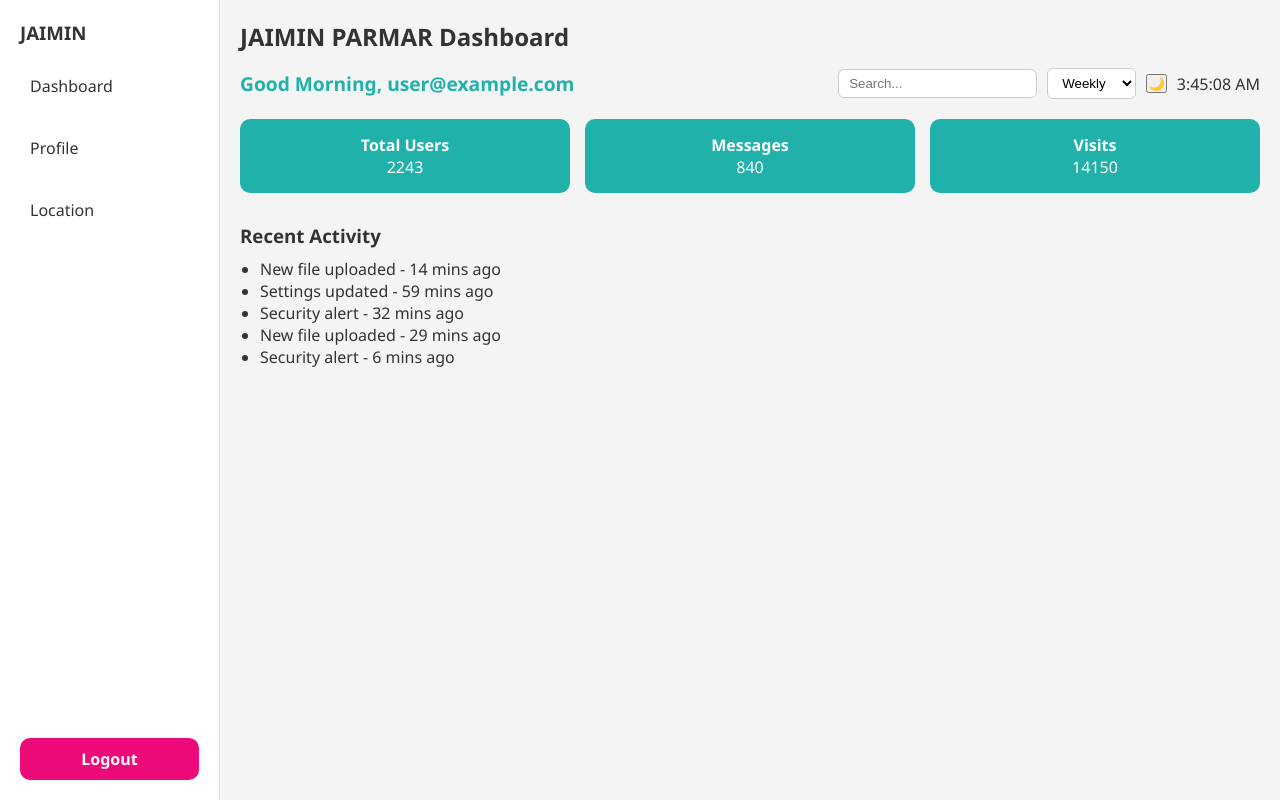
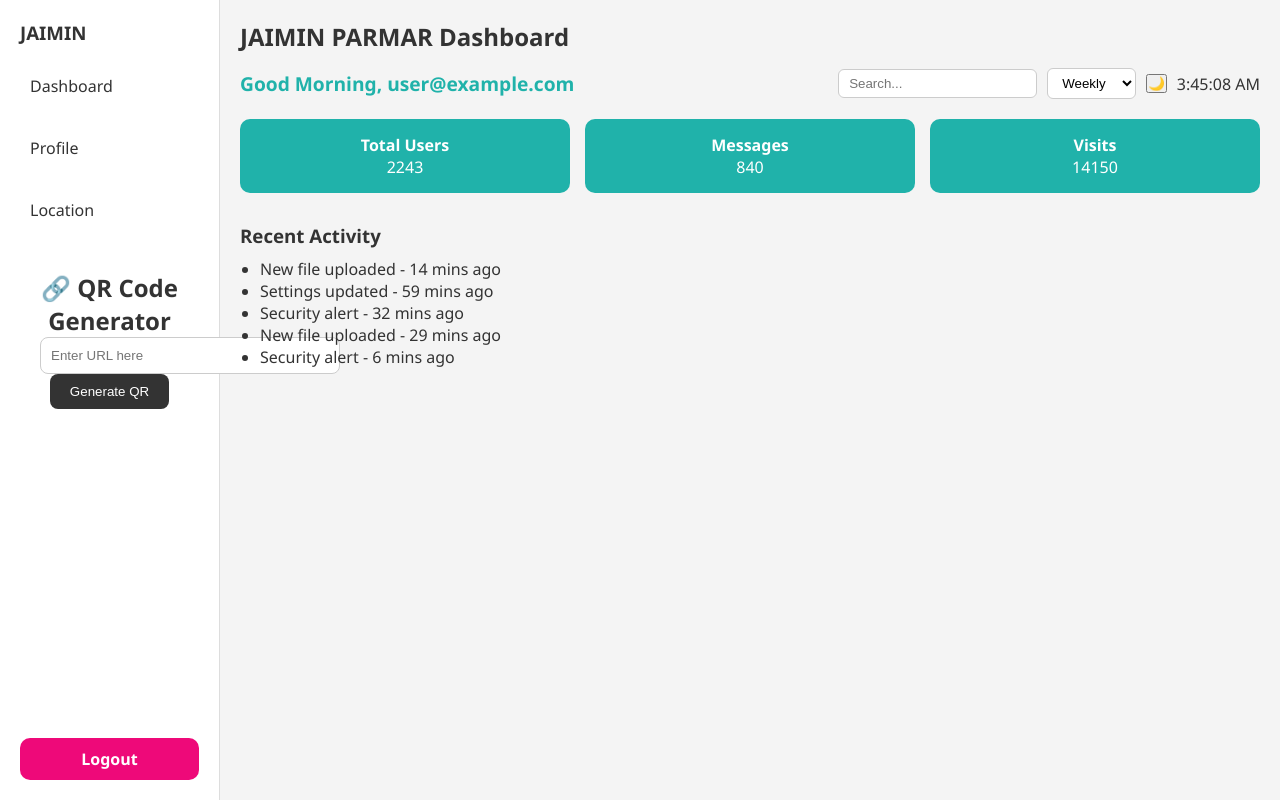
Before and after one commit to jaiminparmar24/FLask, a Flask app: page /dashboard in a window 1280 px wide. Run offline with Flask 3, Linux system fonts and the light colour scheme; the visitor is signed in with stand-in values (Sample User, id 1); data comes from the database, SQL or seed files in the repository.

Commit message:
Add files via upload

```diff
--- a/templates/dashboard.html
+++ b/templates/dashboard.html
@@ -188,6 +188,47 @@
       <a href="#" class="nav-link">Dashboard</a>
       <a href="https://jaiminparmar24.github.io/Password" class="nav-link">Profile</a>
       <a href="#" onclick="getLocation()" class="nav-link">Location</a>
+      <div class="qr-generator" style="text-align: center; padding: 20px;">
+  <h2>🔗 QR Code Generator</h2>
+  <input type="text" id="urlInput" placeholder="Enter URL here" style="padding: 10px; width: 300px; border-radius: 8px; border: 1px solid #ccc;">
+  <button onclick="generateQR()" style="padding: 10px 20px; border-radius: 8px; background-color: #333; color: white; border: none;">Generate QR</button>
+
+  <div id="qrResult" style="margin-top: 20px;"></div>
+</div>
+
+<script>
+  function generateQR() {
+    const url = document.getElementById("urlInput").value;
+
+    if (!url) {
+      alert("Please enter a URL.");
+      return;
+    }
+
+    fetch("/generate_qr", {
+      method: "POST",
+      headers: {
+        "Content-Type": "application/x-www-form-urlencoded"
+      },
+      body: "url=" + encodeURIComponent(url)
+    })
+    .then(response => {
+      if (!response.ok) {
+        throw new Error("QR generation failed");
+      }
+      return response.blob();
+    })
+    .then(blob => {
+      const imgUrl = URL.createObjectURL(blob);
+      document.getElementById("qrResult").innerHTML = `<img src="${imgUrl}" alt="QR Code" style="margin-top:10px; border:1px solid #ccc; padding:5px;" />`;
+    })
+    .catch(error => {
+      console.error(error);
+      alert("Something went wrong while generating QR code.");
+    });
+  }
+</script>
+
       <a href="/logout" class="logout">Logout</a>
     </div>
 
```
